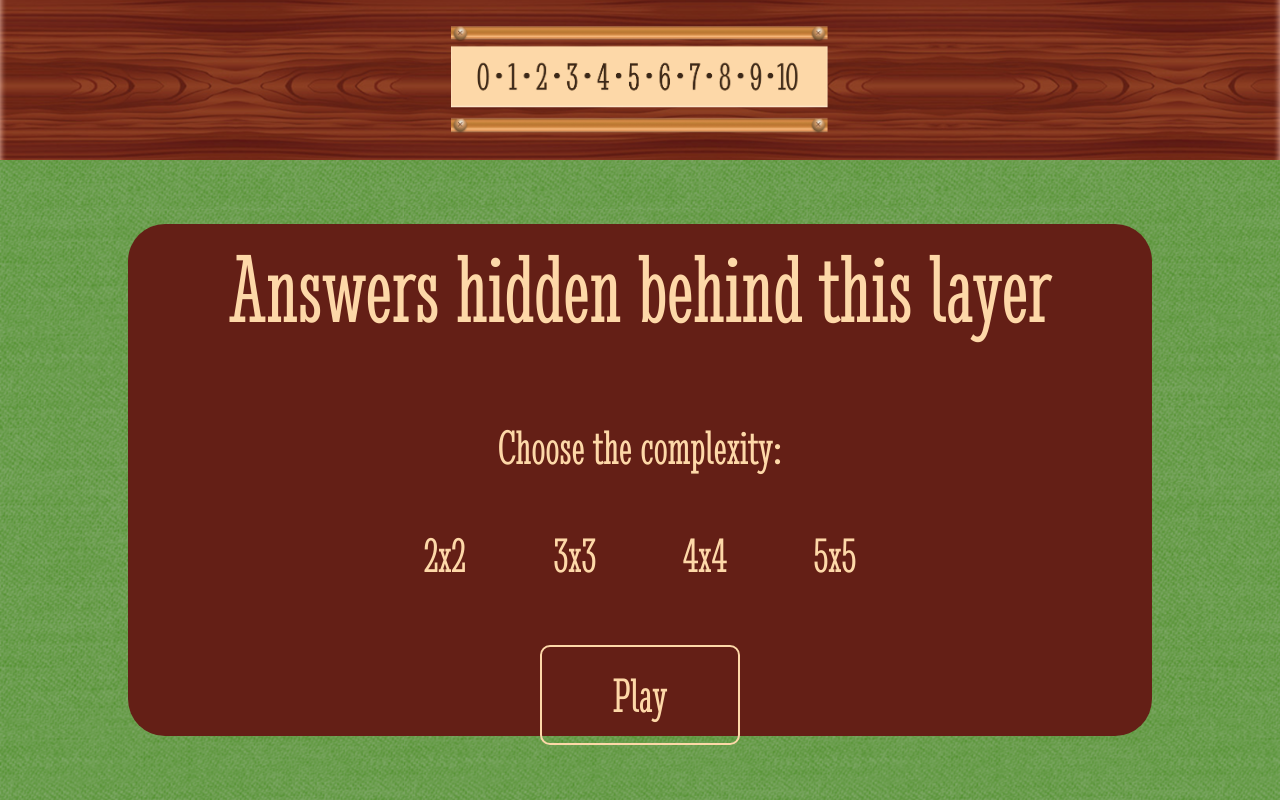
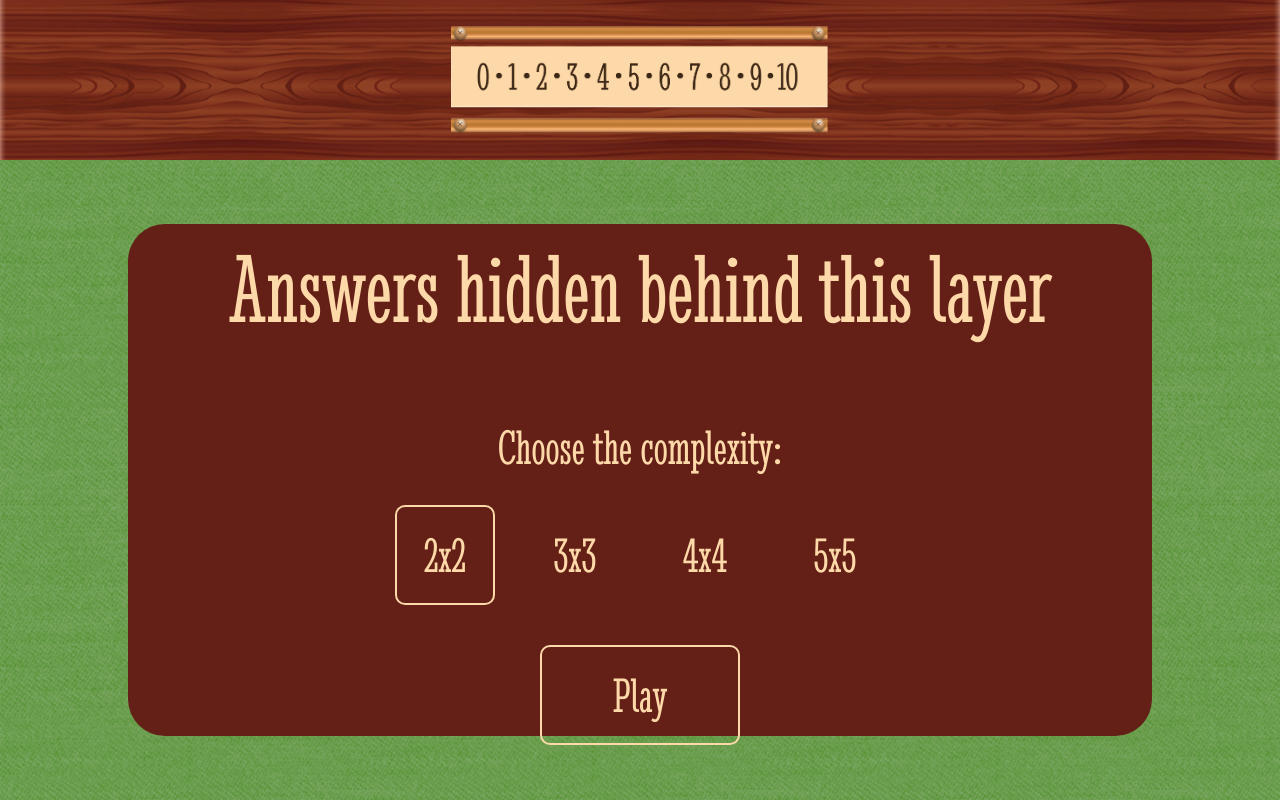
Before and after one commit to levchenkoNikita/MemoryGame, a React (Vite) app: page / in a window 1280 px wide. Built offline with nearby package versions, Linux system fonts and the light colour scheme.

Commit message:
The 'Layer' component is fully completed.

```diff
--- a/src/components/CardList.jsx
+++ b/src/components/CardList.jsx
@@ -27,12 +27,6 @@ const CardList = function ({ grid }) {
             <CardItem grid={grid}/>
             <CardItem grid={grid}/>
             <CardItem grid={grid}/>
-
-            <CardItem grid={grid}/>
-            <CardItem grid={grid}/>
-
-            <CardItem grid={grid}/>
-            <CardItem grid={grid}/>
         </div>
     );
 }
--- a/src/components/DownSurface.jsx
+++ b/src/components/DownSurface.jsx
@@ -3,21 +3,13 @@ import CardList from "./CardList";
 import Layer from "./Layer";
 
 function DownSurface() {
-    const complexityButtonRef = useRef(null);
-    const [gridCards, setGridCards] = useState(3);
+    const [gridCards, setGridCards] = useState(2);
     const [isActiveForLayer, setIsActiveForLayer] = useState(true);
     const [isActiveForCard, setIsActiveForCard] = useState(false);
     const [isAside, setIsAside] = useState(true);
 
-    function handleComplexityButton(event) {
-        setGridCards(event.target.value);
-        console.log("GridCards: ", gridCards)
-        console.log("Event.target.value: ", event.target.value)
-        complexityButtonRef.current.classList.remove('border-current');
-        complexityButtonRef.current.classList.add('border-transparent');
-        complexityButtonRef.current = event.target;
-        complexityButtonRef.current.classList.add('border-current');
-        complexityButtonRef.current.classList.remove('border-transparent');
+    function handleComplexityButton(value) {
+        setGridCards(value);
     }
 
     function handlePlayButton() {
@@ -31,7 +23,6 @@ function DownSurface() {
             ">
             <CardList grid={gridCards}/>
             <Layer
-                ref={complexityButtonRef}
                 onClickComplexityButton={handleComplexityButton}
                 onClickPlayButton={handlePlayButton}
                 stateClass={isActiveForLayer}
--- a/src/components/Layer.jsx
+++ b/src/components/Layer.jsx
@@ -1,16 +1,29 @@
-import React from "react";
-import { useState } from "react";
+import React, { useState, useMemo } from "react";
 import ComplexityButton from "./UI/button/ComplexityButton";
 
-const Layer = React.forwardRef(function ({ onClickComplexityButton, stateClass, onClickPlayButton }, ref) {
-    const [gridMap, setGridMap] = useState([
-        { id: Date.now(), value: 2 },
-        { id: Date.now(), value: 3 },
-        { id: Date.now(), value: 4 },
-        { id: Date.now(), value: 5 }
-    ]);
+const Layer = function ({ onClickComplexityButton, stateClass, onClickPlayButton }) {
+    const gridMap = [
+        { id: 1, value: 2, isActive: false },
+        { id: 2, value: 3, isActive: false },
+        { id: 3, value: 4, isActive: false },
+        { id: 4, value: 5, isActive: false }
+    ];
 
+    const [activeObject, setActiveObject] = useState(gridMap[0].id);
 
+    const sortedGridMap = useMemo(() => {
+        return gridMap.map(el => {
+            return {
+                ...el,
+                isActive: Number(el.id) === activeObject
+            }
+        })
+    }, [gridMap, activeObject]);
+
+    const handleStateComplexityButton = (event) => {
+        setActiveObject(Number(event.target.id));
+        onClickComplexityButton(event.target.value);
+    }
 
     return (
         <div className={`
@@ -23,28 +36,20 @@ const Layer = React.forwardRef(function ({ onClickComplexityButton, stateClass,
             <div className="text-[50px] flex flex-col items-center gap-y-[20px]">
                 <h3 className="select-none">Choose the complexity:</h3>
                 <ul className="flex items-center justify-center flex-wrap gap-x-[30px]">
-                    {gridMap.map((element, index) => (
-                        index === 0
-                            ?
-                            (<ComplexityButton
-                                ref={ref}
-                                key={element.id + index}
-                                grid={element.value}
-                                onClickComplexityButton={onClickComplexityButton}
-                            />)
-                            :
-                            <ComplexityButton
-                                ref={ref}
-                                key={element.id + index}
-                                grid={element.value}
-                                onClickComplexityButton={onClickComplexityButton}
-                            />
+                    {sortedGridMap.map((element) => (
+                        <ComplexityButton
+                            key={element.id}
+                            id={element.id}
+                            grid={element.value}
+                            isActive={element.isActive}
+                            onChangeStateComplexityButton={(event) => handleStateComplexityButton(event)}
+                        />
                     ))}
                 </ul>
                 <button className="mt-[20px] w-[200px] h-[100px] border-[2px] border-solid rounded-[10px]" onClick={onClickPlayButton}>Play</button>
             </div>
         </div>
     )
-});
+};
 
 export default Layer;
--- a/src/components/UI/button/ComplexityButton.jsx
+++ b/src/components/UI/button/ComplexityButton.jsx
@@ -1,22 +1,22 @@
 import React from "react";
 
-const ComplexityButton = React.forwardRef(({ grid, onClickComplexityButton }, ref) => {
-
+const ComplexityButton = ({ grid, isActive, onChangeStateComplexityButton, id }) => {
     return (
         <li>
             <button
-                ref={ref}
+                id={id}
                 className={`
                     w-[100px] h-[100px] flex items-center justify-center border-[2px]
-                    border-solid border-transparent rounded-[10px]
+                    border-solid rounded-[10px]
+                    ${isActive ? 'border-current' : 'border-transparent'}
                 `}
                 value={grid}
-                onClick={(event) => onClickComplexityButton(event)}
+                onClick={(event) => onChangeStateComplexityButton(event)}
             >
                 {grid}x{grid}
             </button>
         </li>
     );
-});
+};
 
 export default ComplexityButton;
```
